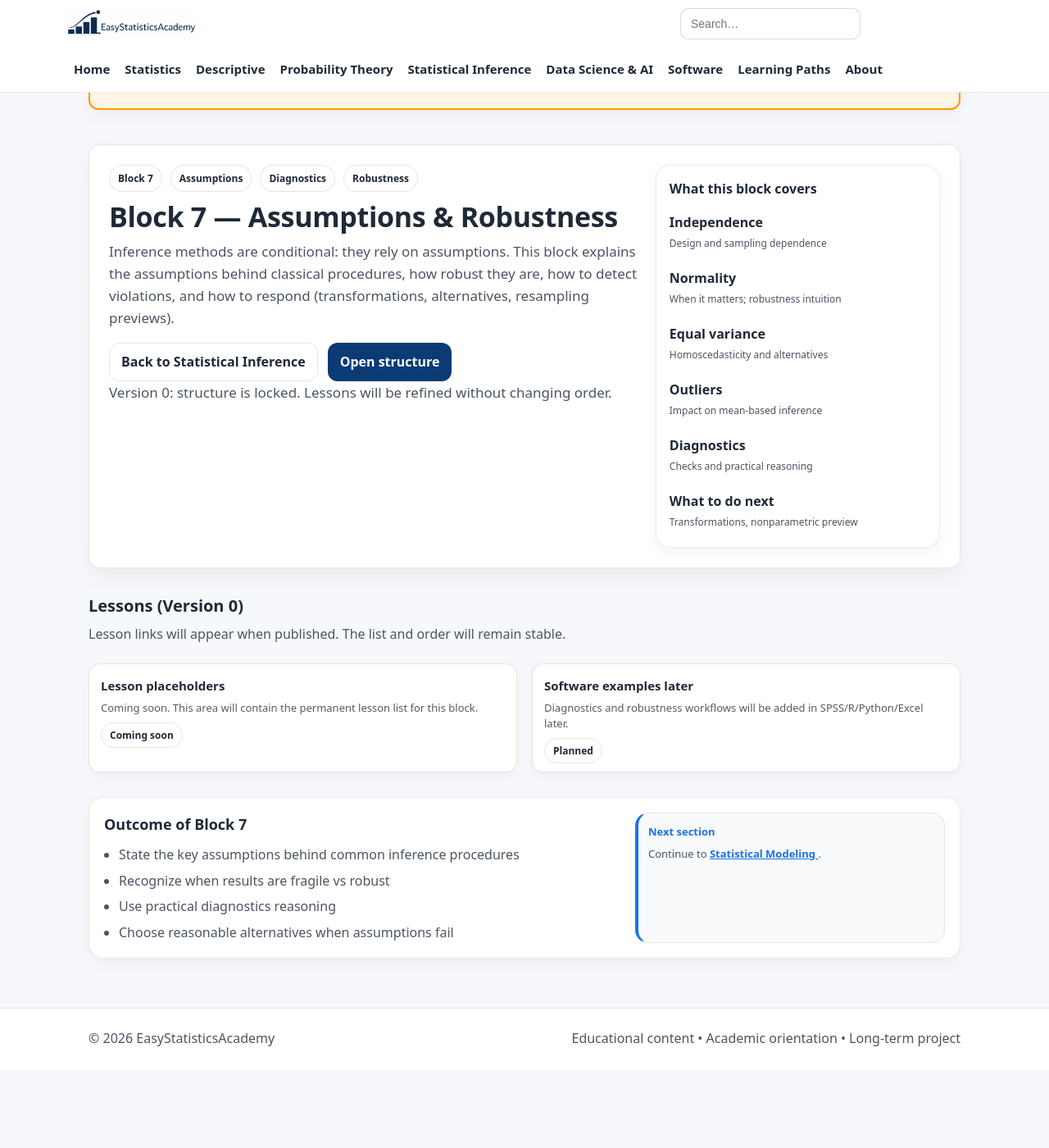
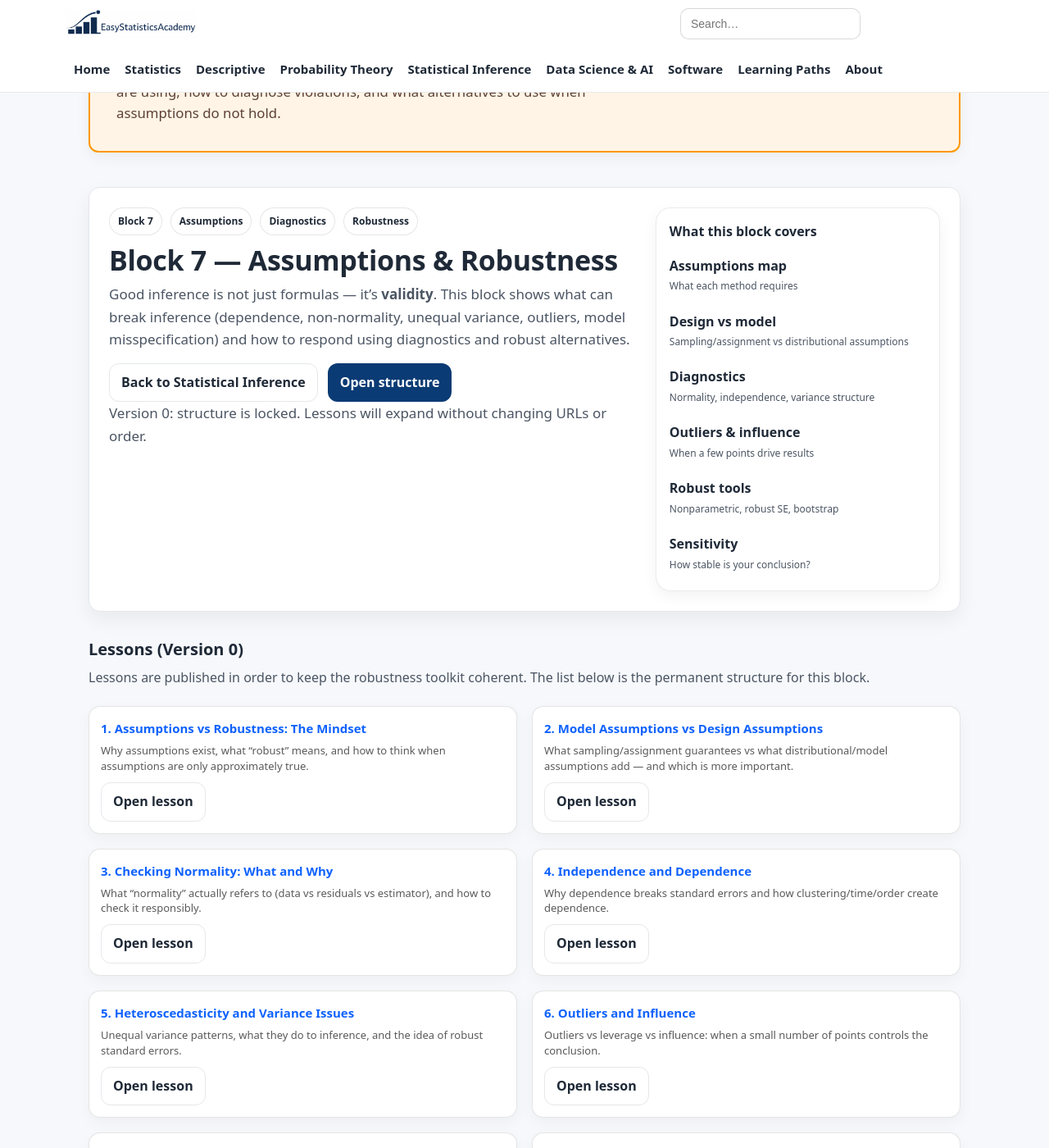
Before and after one commit to ammar-homaida-statistics/easystatisticsacademy, a Jekyll site: the page built from inference/assumptions-robustness/index.md, in a window 1280 px wide and 1400 px high, scrolled down 309 px. Shown: the whole window at 82% size. Built offline with Jekyll 4.4.1, drawn with Linux system fonts in a browser that asks for light colours; our own code applies the rules of GitHub Pages for plain Markdown files; before the commit the page ends 1662 px from its top, so only the background shows below that; some of the changed text lies outside the part shown.

Commit message:
Update and create the block structure

```diff
--- a/inference/assumptions-robustness/index.md
+++ b/inference/assumptions-robustness/index.md
@@ -5,11 +5,12 @@ File: /inference/assumptions-robustness/index.md
 ---
 layout: default
 title: Block 7 — Assumptions & Robustness
-description: Learn what inference methods assume, how robust they are, how to diagnose violations, and what to do when assumptions fail.
+description: Learn what can break inference and how to be robust: assumptions vs design, diagnostics (normality, independence, variance), outliers/influence, bootstrap, and sensitivity analysis.
 permalink: /inference/assumptions-robustness/
 sidebar: false
 ---
 
+<!-- UNDER CONSTRUCTION NOTICE -->
 <section class="section section-slim">
   <div class="callout" style="background:#fff4e5; border:2px solid #ff9800; padding:2rem; border-radius:12px;">
     <div class="callout-copy">
@@ -17,13 +18,16 @@ sidebar: false
         🚧 This Block Is Under Construction
       </h2>
       <p style="margin:0; font-size:1.05rem; color:#5d4037; line-height:1.6;">
-        This block focuses on assumptions and robustness: when classical inference works, when it breaks,
-        how to diagnose problems, and which alternatives are reasonable.
+        This block teaches the <strong>robustness mindset</strong>:
+        inference depends on assumptions and design. You will learn how to identify
+        what assumptions you are using, how to diagnose violations, and what alternatives
+        to use when assumptions do not hold.
       </p>
     </div>
   </div>
 </section>
 
+<!-- ✅ Update "last visited block" -->
 <script>
   (function () {
     var KEY = "esa_continue_inference_last_block_v0";
@@ -47,9 +51,9 @@ sidebar: false
 
       <h1>Block 7 — Assumptions &amp; Robustness</h1>
       <p class="lead">
-        Inference methods are conditional: they rely on assumptions.
-        This block explains the assumptions behind classical procedures, how robust they are,
-        how to detect violations, and how to respond (transformations, alternatives, resampling previews).
+        Good inference is not just formulas — it’s <strong>validity</strong>.
+        This block shows what can break inference (dependence, non-normality, unequal variance,
+        outliers, model misspecification) and how to respond using diagnostics and robust alternatives.
       </p>
 
       <div class="hero-actions">
@@ -58,7 +62,7 @@ sidebar: false
       </div>
 
       <p class="muted-mini">
-        Version 0: structure is locked. Lessons will be refined without changing order.
+        Version 0: structure is locked. Lessons will expand without changing URLs or order.
       </p>
     </div>
 
@@ -66,18 +70,19 @@ sidebar: false
       <div class="panel-card">
         <h2 class="panel-title">What this block covers</h2>
         <ul class="quickstart" style="list-style:none; padding-left:0; margin:0;">
-          <li style="margin:.35rem 0;"><strong>Independence</strong><span class="meta">Design and sampling dependence</span></li>
-          <li style="margin:.35rem 0;"><strong>Normality</strong><span class="meta">When it matters; robustness intuition</span></li>
-          <li style="margin:.35rem 0;"><strong>Equal variance</strong><span class="meta">Homoscedasticity and alternatives</span></li>
-          <li style="margin:.35rem 0;"><strong>Outliers</strong><span class="meta">Impact on mean-based inference</span></li>
-          <li style="margin:.35rem 0;"><strong>Diagnostics</strong><span class="meta">Checks and practical reasoning</span></li>
-          <li style="margin:.35rem 0;"><strong>What to do next</strong><span class="meta">Transformations, nonparametric preview</span></li>
+          <li style="margin:.35rem 0;"><strong>Assumptions map</strong><span class="meta">What each method requires</span></li>
+          <li style="margin:.35rem 0;"><strong>Design vs model</strong><span class="meta">Sampling/assignment vs distributional assumptions</span></li>
+          <li style="margin:.35rem 0;"><strong>Diagnostics</strong><span class="meta">Normality, independence, variance structure</span></li>
+          <li style="margin:.35rem 0;"><strong>Outliers & influence</strong><span class="meta">When a few points drive results</span></li>
+          <li style="margin:.35rem 0;"><strong>Robust tools</strong><span class="meta">Nonparametric, robust SE, bootstrap</span></li>
+          <li style="margin:.35rem 0;"><strong>Sensitivity</strong><span class="meta">How stable is your conclusion?</span></li>
         </ul>
       </div>
     </div>
   </div>
 </section>
 
+<!-- ✅ Continue Reading -->
 <section class="section" id="continue-reading-block7" style="display:none;">
   <div class="callout">
     <div class="callout-copy">
@@ -91,21 +96,74 @@ sidebar: false
 <section class="section" id="lessons">
   <div class="section-head">
     <h2>Lessons (Version 0)</h2>
-    <p>Lesson links will appear when published. The list and order will remain stable.</p>
+    <p>
+      Lessons are published in order to keep the robustness toolkit coherent.
+      The list below is the permanent structure for this block.
+    </p>
   </div>
 
   <div class="grid grid-2">
+
     <div class="card lesson-card">
-      <h3>Lesson placeholders</h3>
-      <p>Coming soon. This area will contain the permanent lesson list for this block.</p>
-      <div class="pill-row"><span class="badge">Coming soon</span></div>
+      <h3><a href="/inference/assumptions-robustness/assumptions-vs-robustness-mindset/">1. Assumptions vs Robustness: The Mindset</a></h3>
+      <p>Why assumptions exist, what “robust” means, and how to think when assumptions are only approximately true.</p>
+      <div class="pill-row"><a class="btn btn-outline" href="/inference/assumptions-robustness/assumptions-vs-robustness-mindset/">Open lesson</a></div>
     </div>
 
     <div class="card lesson-card">
-      <h3>Software examples later</h3>
-      <p>Diagnostics and robustness workflows will be added in SPSS/R/Python/Excel later.</p>
-      <div class="pill-row"><span class="badge">Planned</span></div>
+      <h3><a href="/inference/assumptions-robustness/model-assumptions-vs-design-assumptions/">2. Model Assumptions vs Design Assumptions</a></h3>
+      <p>What sampling/assignment guarantees vs what distributional/model assumptions add — and which is more important.</p>
+      <div class="pill-row"><a class="btn btn-outline" href="/inference/assumptions-robustness/model-assumptions-vs-design-assumptions/">Open lesson</a></div>
     </div>
+
+    <div class="card lesson-card">
+      <h3><a href="/inference/assumptions-robustness/checking-normality-what-and-why/">3. Checking Normality: What and Why</a></h3>
+      <p>What “normality” actually refers to (data vs residuals vs estimator), and how to check it responsibly.</p>
+      <div class="pill-row"><a class="btn btn-outline" href="/inference/assumptions-robustness/checking-normality-what-and-why/">Open lesson</a></div>
+    </div>
+
+    <div class="card lesson-card">
+      <h3><a href="/inference/assumptions-robustness/independence-and-dependence/">4. Independence and Dependence</a></h3>
+      <p>Why dependence breaks standard errors and how clustering/time/order create dependence.</p>
+      <div class="pill-row"><a class="btn btn-outline" href="/inference/assumptions-robustness/independence-and-dependence/">Open lesson</a></div>
+    </div>
+
+    <div class="card lesson-card">
+      <h3><a href="/inference/assumptions-robustness/heteroscedasticity-variance-issues/">5. Heteroscedasticity and Variance Issues</a></h3>
+      <p>Unequal variance patterns, what they do to inference, and the idea of robust standard errors.</p>
+      <div class="pill-row"><a class="btn btn-outline" href="/inference/assumptions-robustness/heteroscedasticity-variance-issues/">Open lesson</a></div>
+    </div>
+
+    <div class="card lesson-card">
+      <h3><a href="/inference/assumptions-robustness/outliers-and-influence/">6. Outliers and Influence</a></h3>
+      <p>Outliers vs leverage vs influence: when a small number of points controls the conclusion.</p>
+      <div class="pill-row"><a class="btn btn-outline" href="/inference/assumptions-robustness/outliers-and-influence/">Open lesson</a></div>
+    </div>
+
+    <div class="card lesson-card">
+      <h3><a href="/inference/assumptions-robustness/robust-alternatives-nonparametric/">7. Robust Alternatives and Nonparametric Thinking</a></h3>
+      <p>What to do when assumptions fail: rank-based methods, transformations, and robust summaries.</p>
+      <div class="pill-row"><a class="btn btn-outline" href="/inference/assumptions-robustness/robust-alternatives-nonparametric/">Open lesson</a></div>
+    </div>
+
+    <div class="card lesson-card">
+      <h3><a href="/inference/assumptions-robustness/bootstrap-as-robust-tool/">8. Bootstrap as a Robust Tool</a></h3>
+      <p>Bootstrap logic: using resampling to estimate uncertainty when formulas are fragile.</p>
+      <div class="pill-row"><a class="btn btn-outline" href="/inference/assumptions-robustness/bootstrap-as-robust-tool/">Open lesson</a></div>
+    </div>
+
+    <div class="card lesson-card">
+      <h3><a href="/inference/assumptions-robustness/sensitivity-analysis-and-specification/">9. Sensitivity Analysis and Specification</a></h3>
+      <p>How stable is your conclusion? Change reasonable choices and check whether results persist.</p>
+      <div class="pill-row"><a class="btn btn-outline" href="/inference/assumptions-robustness/sensitivity-analysis-and-specification/">Open lesson</a></div>
+    </div>
+
+    <div class="card lesson-card">
+      <h3><a href="/inference/assumptions-robustness/reporting-assumptions-and-limitations/">10. Reporting Assumptions and Limitations</a></h3>
+      <p>How to document assumptions, diagnostics, and robustness checks in a transparent scientific report.</p>
+      <div class="pill-row"><a class="btn btn-outline" href="/inference/assumptions-robustness/reporting-assumptions-and-limitations/">Open lesson</a></div>
+    </div>
+
   </div>
 </section>
 
@@ -114,27 +172,29 @@ sidebar: false
     <div class="callout-copy">
       <h2>Outcome of Block 7</h2>
       <ul class="bullets">
-        <li>State the key assumptions behind common inference procedures</li>
-        <li>Recognize when results are fragile vs robust</li>
-        <li>Use practical diagnostics reasoning</li>
-        <li>Choose reasonable alternatives when assumptions fail</li>
+        <li>Identify which assumptions your inference relies on</li>
+        <li>Run basic diagnostics and understand their limits</li>
+        <li>Use robust alternatives when assumptions fail</li>
+        <li>Do sensitivity analysis and report limitations clearly</li>
       </ul>
     </div>
 
     <div class="callout-side">
       <div class="mini" style="border-left:4px solid #1a73e8; padding-left:12px;">
-        <div class="mini-title" style="color:#1a73e8;">Next section</div>
+        <div class="mini-title" style="color:#1a73e8;">Next</div>
         <div class="mini-body">
-          Continue to
-          <a href="/modeling/" style="color:#1a73e8; text-decoration:underline;">
-            <strong>Statistical Modeling</strong>
+          Return to
+          <a href="/inference/" style="color:#1a73e8; text-decoration:underline;">
+            <strong>Statistical Inference home</strong>
           </a>.
         </div>
       </div>
     </div>
+
   </div>
 </section>
 
+<!-- ✅ Continue Reading Script (lesson-level) -->
 <script>
   (function () {
     var KEY = "esa_continue_inference_assumptions_robustness_lesson_v0";
```
